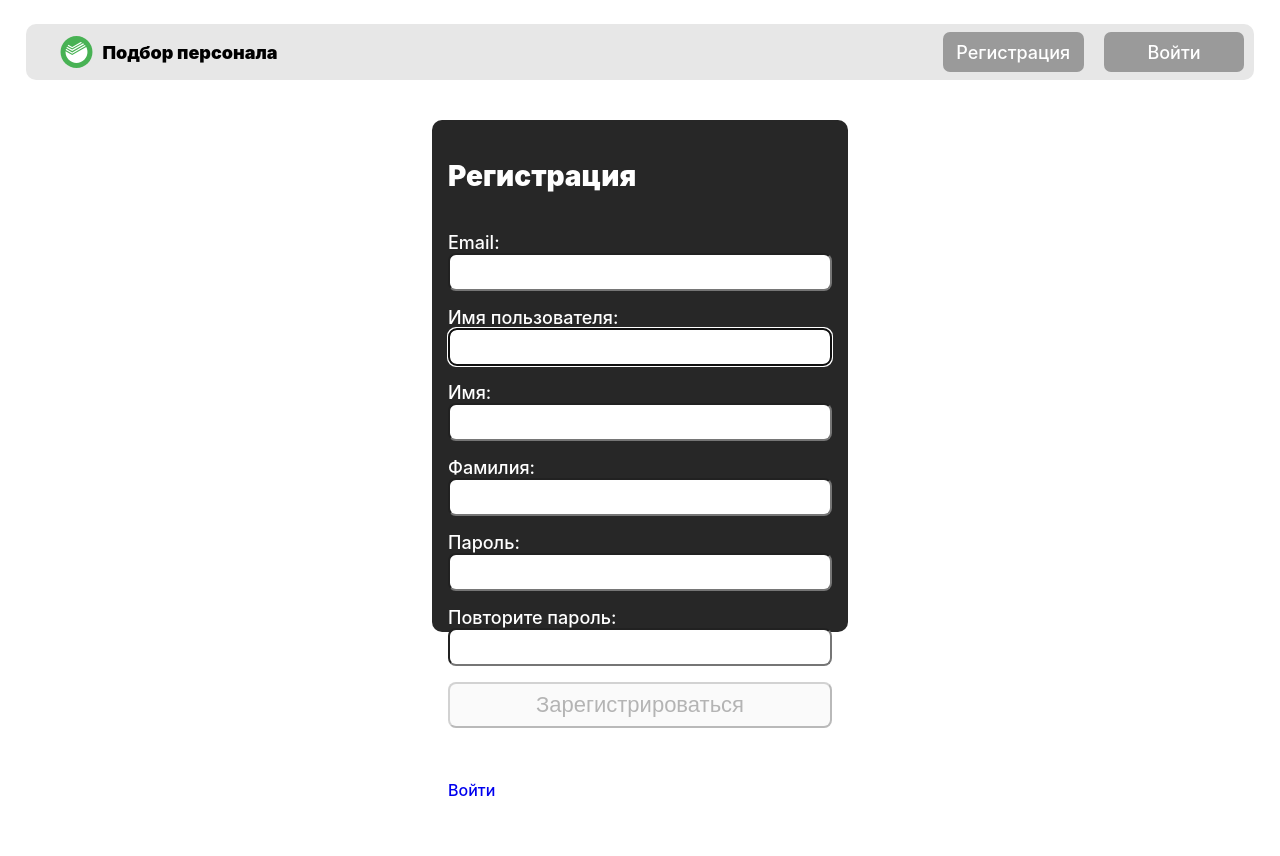
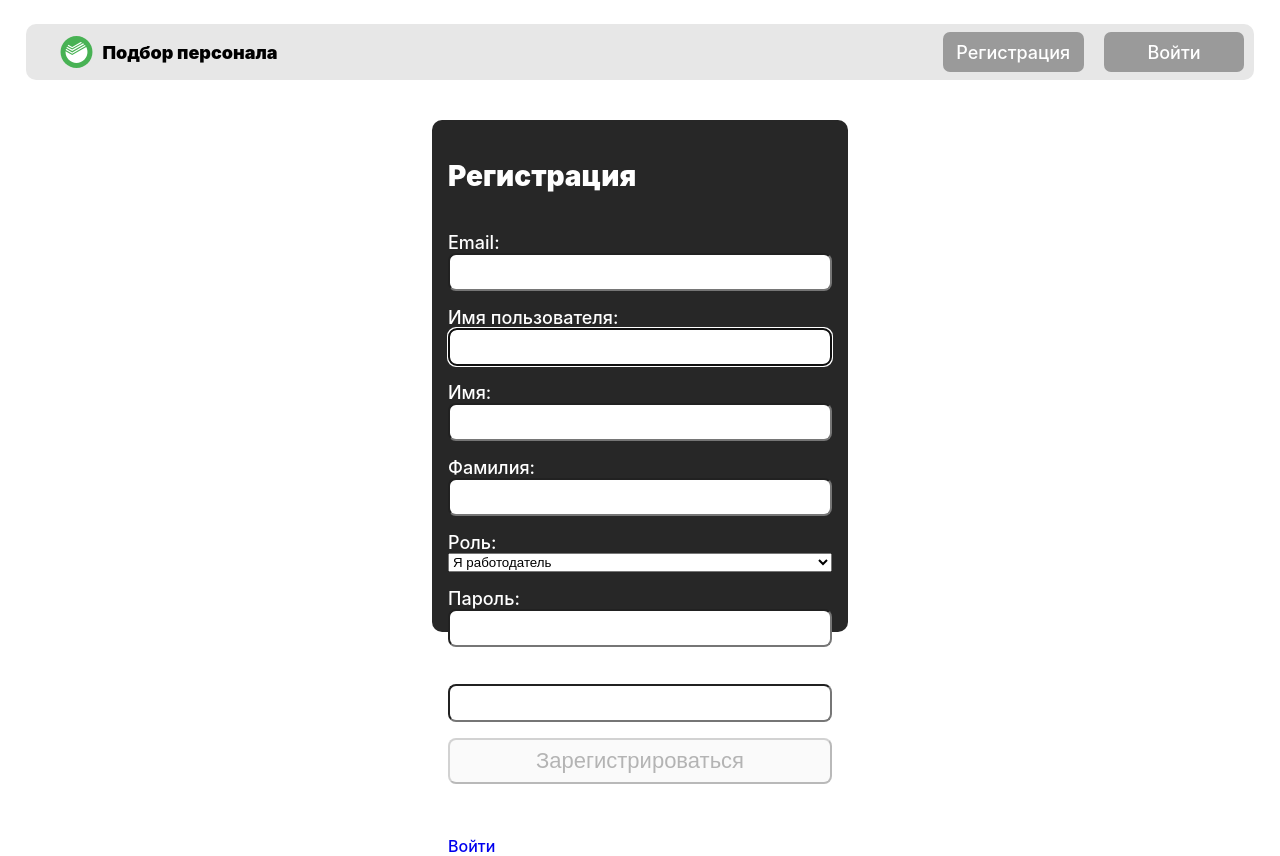
Before and after one commit to vvlrff/digital_tool, a React (Vite) app in the folder frontend/: page /register in a window 1280 px wide. Before the commit the page ends 824 px from the top, so only its background shows below. Built offline with nearby package versions, Linux system fonts and the light colour scheme.

Commit message:
теперь регистрация работает(добавлены роли)

```diff
--- a/frontend/src/pages/RegisterPage.jsx
+++ b/frontend/src/pages/RegisterPage.jsx
@@ -13,6 +13,7 @@ const RegisterPage = () => {
   const errRef = useRef();
 
   const [email, setEmail] = useState('');
+  const [role, setRole] = useState('');
   const [first_name, setFirst_name] = useState('');
   const [last_name, setLast_name] = useState('');
 
@@ -58,7 +59,7 @@ const RegisterPage = () => {
       return;
     }
     await axios.post(REGISTER_URL,
-      { email, username, first_name, last_name, password }
+      { email, username, first_name, last_name, password, role }
     )
       .then(response => {
         console.log(response)
@@ -160,6 +161,15 @@ const RegisterPage = () => {
                 required
               />
 
+              <label htmlFor="role">
+                Роль:
+              </label>
+              <select id="role" onChange={e => setRole(e.target.value)} value={role}>
+                <option value="employer">Я работодатель</option>
+                <option value="applicant">Я ищу работу</option>
+              </select>
+
+
               <label htmlFor="password">
                 Пароль:
                 {/* <FontAwesomeIcon icon={faCheck} className={validPassword ? "valid" : "hide"} />
```
